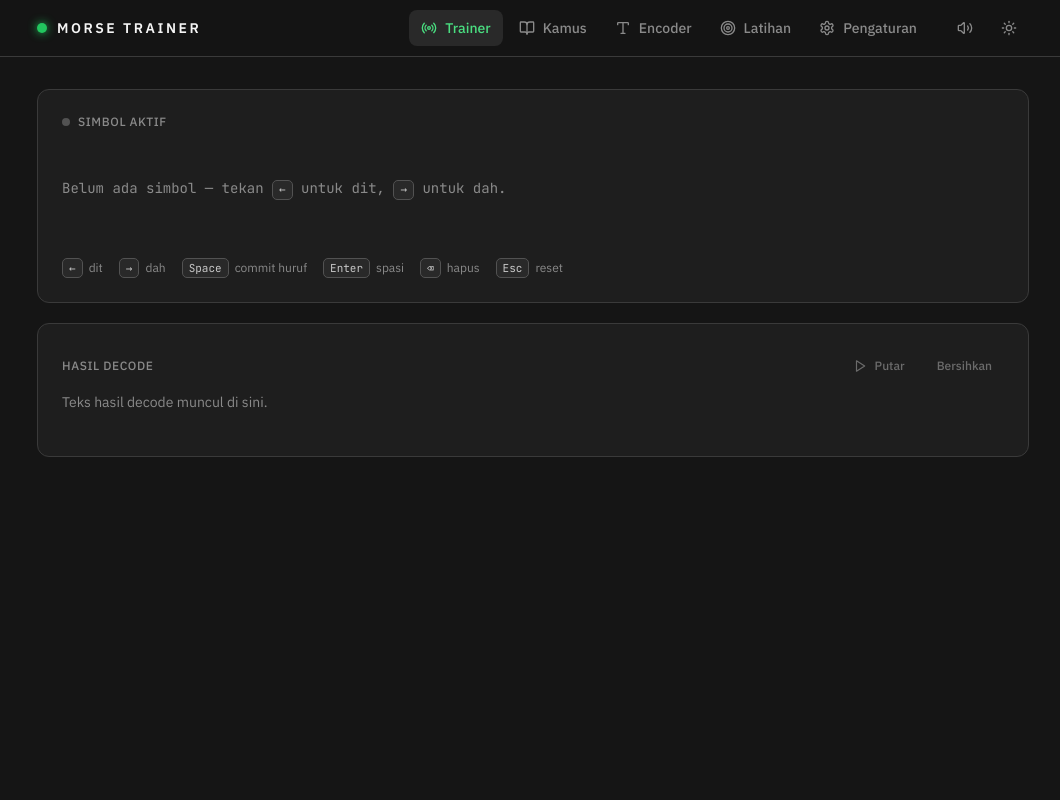
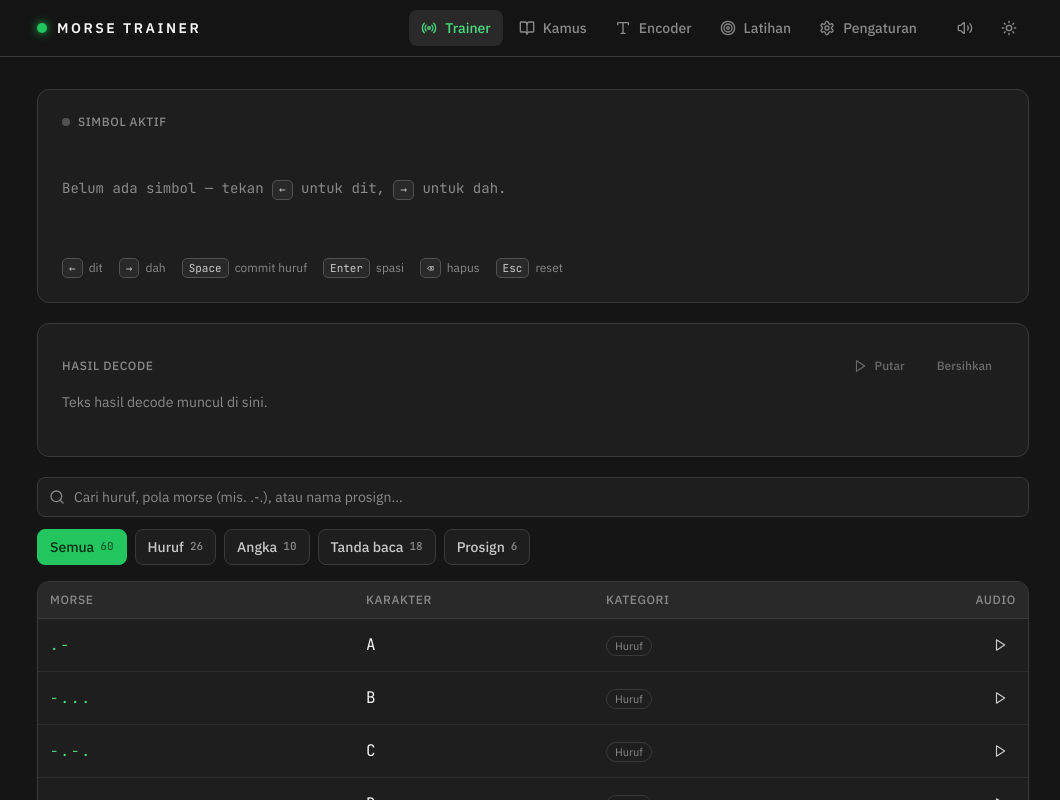
Before and after one commit to qyzh/uk-morse, a React (Vite) app: page /#/trainer in a window 1280 px wide. Shown: the top 800 px of the page, without its empty margins (107-1167 px from the left). Built offline with nearby package versions, Linux system fonts and the light colour scheme.

Commit message:
feat(ui): trainer + dictionary stacked on main page
- Trainer route now renders Trainer and Dictionary stacked so users see
  the kamus without changing pages
- Dictionary remains a standalone deep-link route (#/dictionary)

```diff
--- a/src/App.tsx
+++ b/src/App.tsx
@@ -124,7 +124,12 @@ export default function App() {
       </header>
 
       <main id="konten" tabIndex={-1} className="mx-auto w-full max-w-5xl flex-1 px-4 py-6 pb-28 outline-none md:py-8 md:pb-16">
-        {view === 'trainer' && <Trainer />}
+        {view === 'trainer' && (
+          <div className="space-y-5">
+            <Trainer />
+            <Dictionary />
+          </div>
+        )}
         {view === 'dictionary' && <Dictionary />}
         {view === 'encoder' && <Encoder />}
         {view === 'practice' && <Practice />}
```
Also changed, not shown: 1 other file (tests, documents, lock files or other folders).
